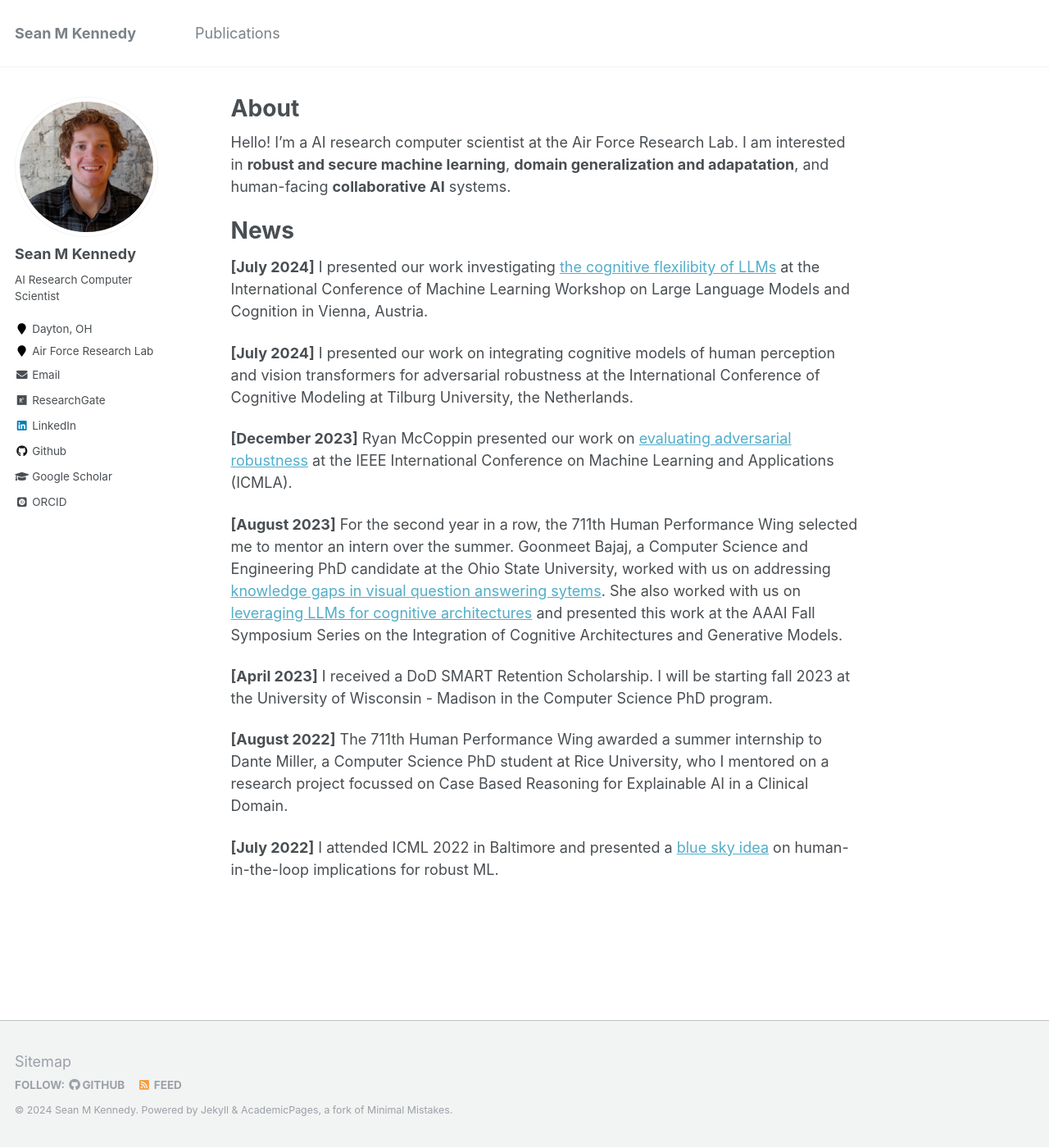
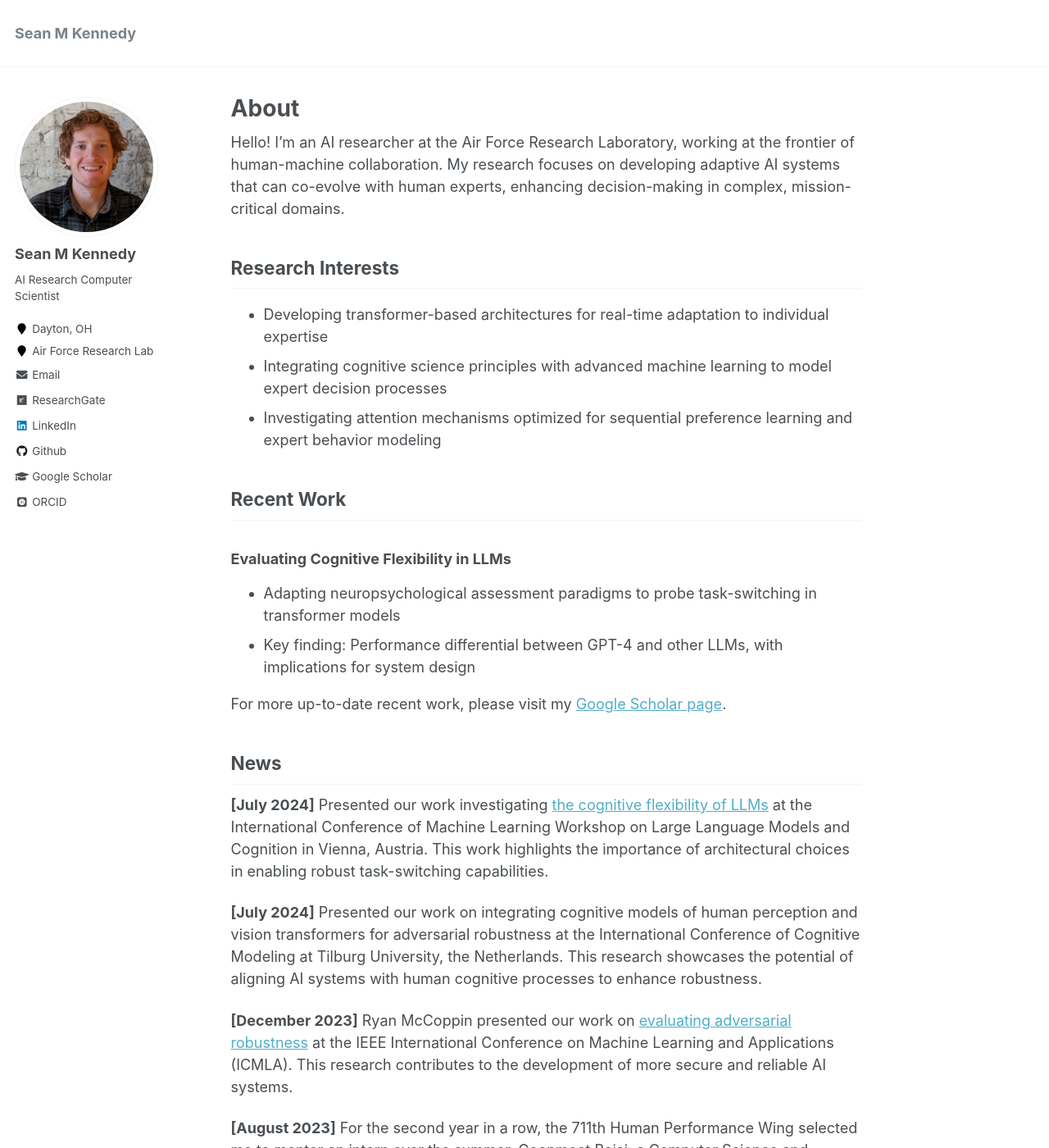
Before and after one commit to kenneds6/kenneds6.github.io, a Jekyll site: the page built from _pages/about.md, in a window 1280 px wide and 1400 px high. Shown: the whole window at 82% size. Built offline with Jekyll 4.4.1, drawn with Linux system fonts in a browser that asks for light colours; some web fonts are replaced; some of the changed text lies outside the part shown.

Commit message:
update about

```diff
--- a/_data/navigation.yml
+++ b/_data/navigation.yml
@@ -1,7 +1,7 @@
 # main links links
 main:
-  - title: "Publications"
-    url: /publications/
+  # - title: "Publications"
+  #   url: /publications/
 
   # - title: "Blog Posts"
   #   url: /year-archive/
--- a/_pages/about.md
+++ b/_pages/about.md
@@ -8,20 +8,37 @@ redirect_from:
   - /about.html
 ---
 
-Hello!  I'm a AI research computer scientist at the Air Force Research Lab.  I am interested in **robust and secure machine learning**, **domain generalization and adapatation**, and human-facing **collaborative AI** systems.
+Hello! I'm an AI researcher at the Air Force Research Laboratory, working at the frontier of human-machine collaboration. My research focuses on developing adaptive AI systems that can co-evolve with human experts, enhancing decision-making in complex, mission-critical domains.
 
-News
-======
-**[July 2024]** I presented our work investigating [the cognitive flexilibity of LLMs](https://openreview.net/pdf/60f5f4895744fa146cbb182a5ce6fdd55de1ca52.pdf) at the International Conference of Machine Learning Workshop on Large Language Models and Cognition in Vienna, Austria.
+## Research Interests
 
-**[July 2024]**  I presented our work on integrating cognitive models of human perception and vision transformers for adversarial robustness at the International Conference of Cognitive Modeling at Tilburg University, the Netherlands.
+- Developing transformer-based architectures for real-time adaptation to individual expertise
+- Integrating cognitive science principles with advanced machine learning to model expert decision processes
+- Investigating attention mechanisms optimized for sequential preference learning and expert behavior modeling
 
-**[December 2023]** Ryan McCoppin presented our work on [evaluating adversarial robustness](https://ieeexplore.ieee.org/abstract/document/10459757) at the IEEE International Conference on Machine Learning and Applications (ICMLA).
+## Recent Work
 
-**[August 2023]**  For the second year in a row, the 711th Human Performance Wing selected me to mentor an intern over the summer.  Goonmeet Bajaj, a Computer Science and Engineering PhD candidate at the Ohio State University, worked with us on addressing [knowledge gaps in visual question answering sytems](https://afresearchlab.com/lab-life/fights-on-issue-70-spring-2023/).  She also worked with us on [leveraging LLMs for cognitive architectures](https://ojs.aaai.org/index.php/AAAI-SS/article/view/27683) and presented this work at the AAAI Fall Symposium Series on the Integration of Cognitive Architectures and Generative Models.
+### Evaluating Cognitive Flexibility in LLMs
+- Adapting neuropsychological assessment paradigms to probe task-switching in transformer models
+- Key finding: Performance differential between GPT-4 and other LLMs, with implications for system design
 
-**[April 2023]** I received a DoD SMART Retention Scholarship.  I will be starting fall 2023 at the University of Wisconsin - Madison in the Computer Science PhD program.
+For more up-to-date recent work, please visit my [Google Scholar page](https://scholar.google.com/citations?user=hYCmJI4AAAAJ&hl=en).
 
-**[August 2022]**  The 711th Human Performance Wing awarded a summer internship to Dante Miller, a Computer Science PhD student at Rice University, who I mentored on a research project focussed on Case Based Reasoning for Explainable AI in a Clinical Domain.
 
-**[July 2022]** I attended ICML 2022 in Baltimore and presented a [blue sky idea](https://arxiv.org/abs/2306.05952) on human-in-the-loop implications for robust ML.
+## News
+
+**[July 2024]** Presented our work investigating [the cognitive flexibility of LLMs](https://openreview.net/pdf/60f5f4895744fa146cbb182a5ce6fdd55de1ca52.pdf) at the International Conference of Machine Learning Workshop on Large Language Models and Cognition in Vienna, Austria. This work highlights the importance of architectural choices in enabling robust task-switching capabilities.
+
+**[July 2024]** Presented our work on integrating cognitive models of human perception and vision transformers for adversarial robustness at the International Conference of Cognitive Modeling at Tilburg University, the Netherlands. This research showcases the potential of aligning AI systems with human cognitive processes to enhance robustness.
+
+**[December 2023]** Ryan McCoppin presented our work on [evaluating adversarial robustness](https://ieeexplore.ieee.org/abstract/document/10459757) at the IEEE International Conference on Machine Learning and Applications (ICMLA). This research contributes to the development of more secure and reliable AI systems.
+
+**[August 2023]** For the second year in a row, the 711th Human Performance Wing selected me to mentor an intern over the summer. Goonmeet Bajaj, a Computer Science and Engineering PhD candidate at the Ohio State University, worked with us on addressing [knowledge gaps in visual question answering systems](https://afresearchlab.com/lab-life/fights-on-issue-70-spring-2023/). She also worked with us on [leveraging LLMs for cognitive architectures](https://ojs.aaai.org/index.php/AAAI-SS/article/view/27683) and presented this work at the AAAI Fall Symposium Series on the Integration of Cognitive Architectures and Generative Models. These projects exemplify our commitment to advancing human-machine collaboration across diverse AI domains.
+
+**[April 2023]** Received a DoD SMART Retention Scholarship. I will be starting fall 2023 at the University of Wisconsin - Madison in the Computer Science PhD program. This opportunity will allow me to deepen my research into adaptive AI systems in close collaboration with leading academic experts.
+
+**[August 2022]** The 711th Human Performance Wing awarded a summer internship to Dante Miller, a Computer Science PhD student at Rice University, who I mentored on a research project focused on Case-Based Reasoning for Explainable AI in a Clinical Domain. This project aligns with our broader goal of developing AI systems that can effectively support human decision-making in high-stakes environments.
+
+**[July 2022]** Attended ICML 2022 in Baltimore and presented a [blue sky idea](https://arxiv.org/abs/2306.05952) on human-in-the-loop implications for robust ML. This work sets the stage for our ongoing research into human-AI co-evolution and adaptation.
+
+Through this work, I aim to advance the frontier of adaptive, cognitively-aligned AI systems - enabling more effective human-machine collaboration across a range of complex, real-world domains.
```
